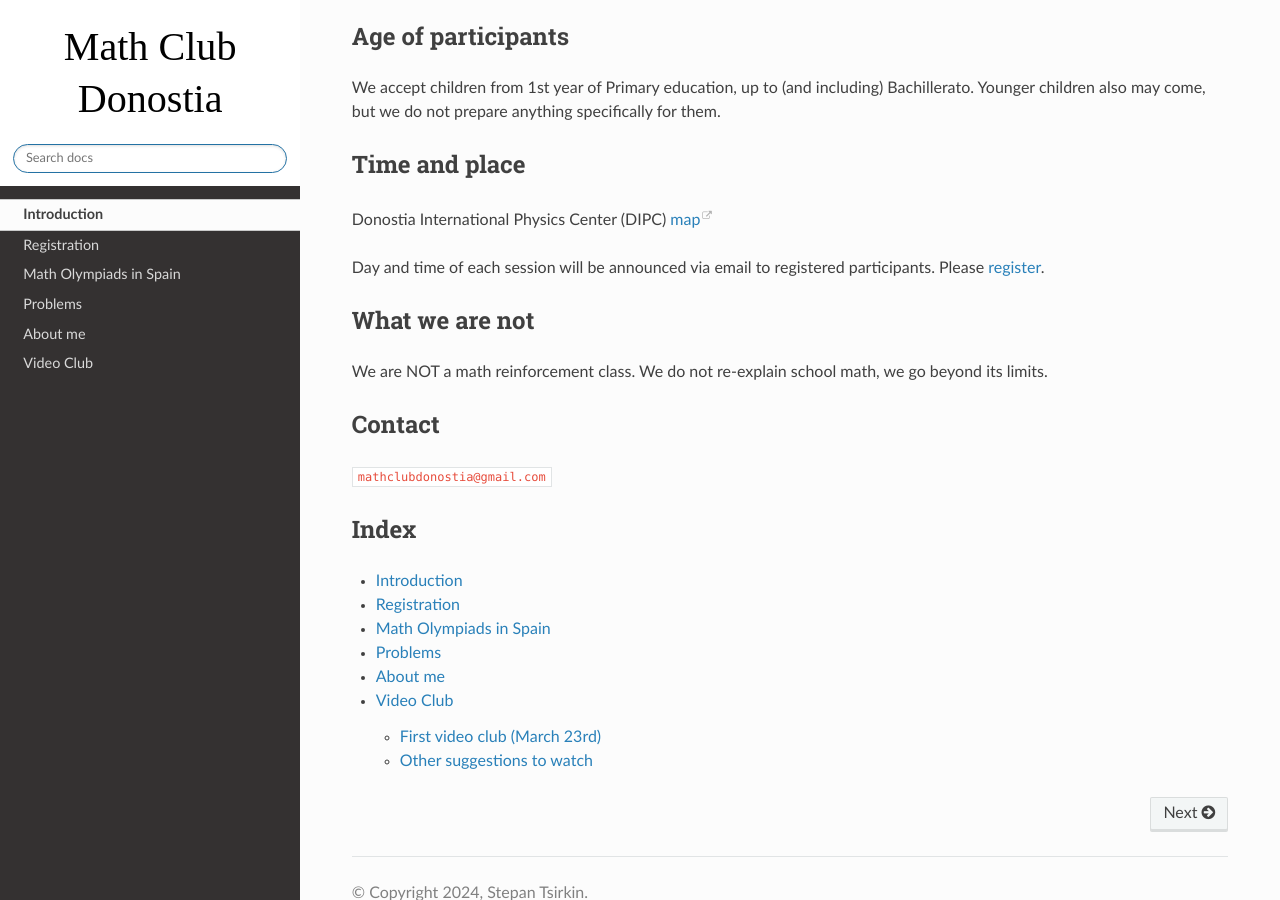
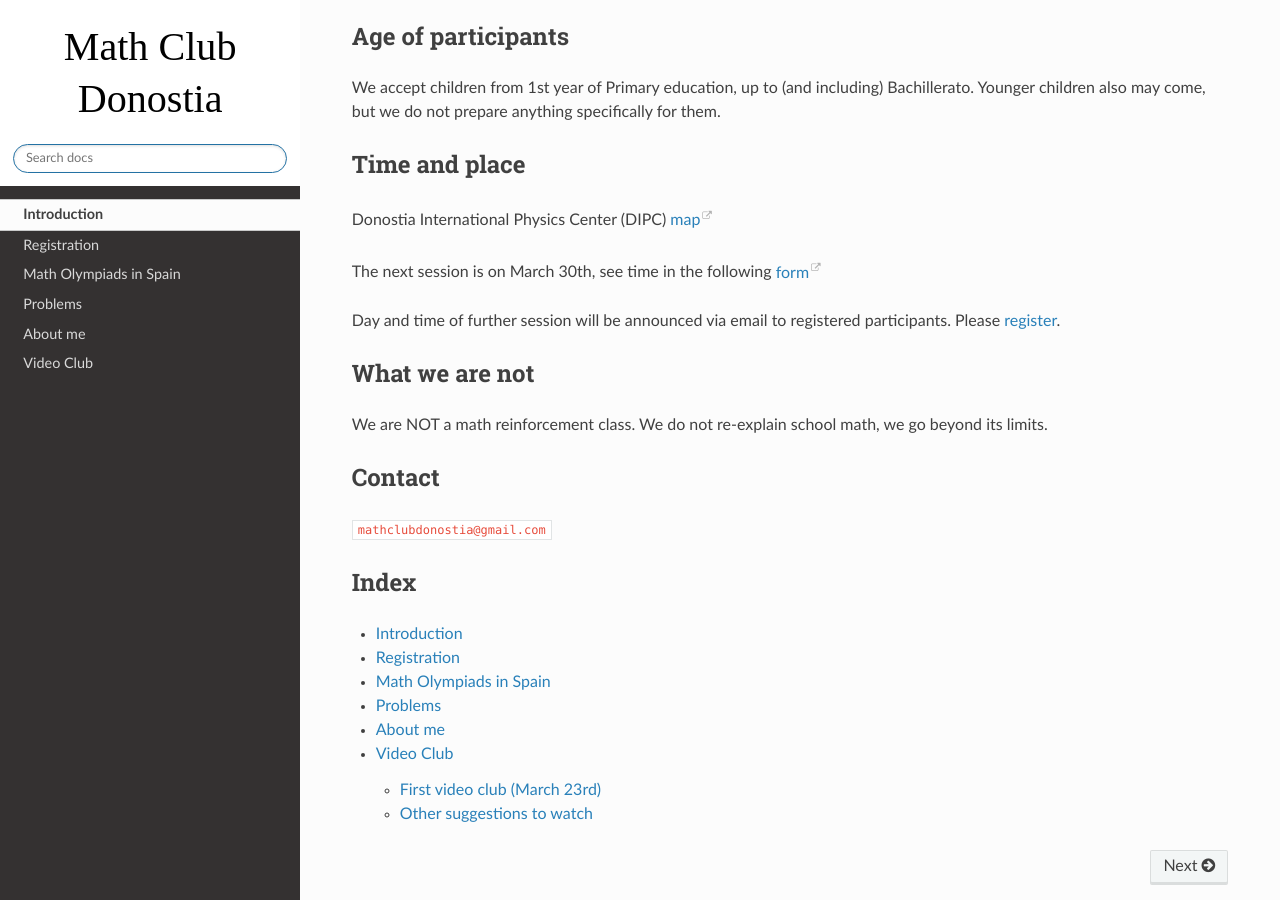
Before and after one commit to math-club-donostia/math-club-donostia.github.io, a Sphinx documentation site: the page built from source/index.rst, in a window 1280 px wide and 900 px high, scrolled down 1109 px. Built offline with Sphinx 7.4.7 and the Read the Docs theme 2.0.0, drawn with Linux system fonts in a browser that asks for light colours; cross-references to code outside the pages are shown as plain code.

Commit message:
third session

```diff
--- a/source/index.rst
+++ b/source/index.rst
@@ -66,7 +66,9 @@ Time and place
 
 Donostia International Physics Center (DIPC)  `map <https://maps.app.goo.gl/gQCwwBtMxdog811S8>`__
 
-Day and time of each session will be announced via email to registered participants. Please :ref:`register  <sec-register>`.
+The next session is on March 30th, see time in the following `form <https://forms.gle/p5xYXnWK9HpPJrAH8>`__
+
+Day and time of further session will be announced via email to registered participants. Please :ref:`register  <sec-register>`.
 
 What we are not
 +++++++++++++++++
```
